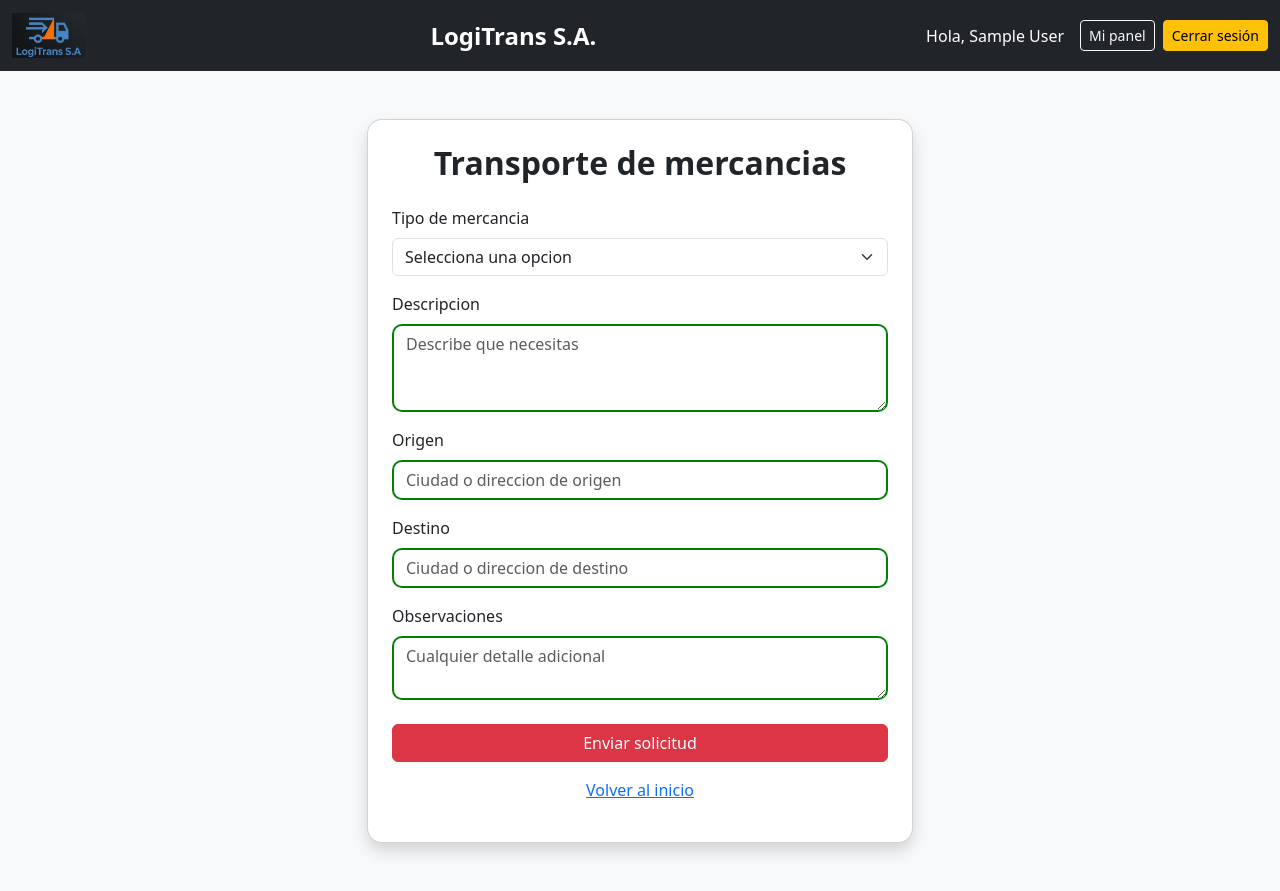
After one commit to dfmanosalvan22/David_Felipe_Manosalva_Ni-o, a PHP site: page /solicitar.php?servicio=transporte in a window 1280 px wide. The commit adds this page. Run offline with PHP 8.4, Linux system fonts and the light colour scheme; the visitor is signed in with stand-in values (Sample User, id 1).

Commit message:
update bd

```diff
--- a/Infraestructura/base_datos/inicio.sql
+++ b/Infraestructura/base_datos/inicio.sql
@@ -65,6 +65,7 @@ CREATE TABLE IF NOT EXISTS EMPLEADOS (
     EMAIL_EMP     VARCHAR(50) UNIQUE,
     ID_PUESTO     INT NOT NULL,
     ID_EQUIPO     INT,
+    PASSWORD_HASH VARCHAR(255),
     FOREIGN KEY (ID_EQUIPO) REFERENCES EQUIPOS(ID_EQUIPO)
         ON DELETE RESTRICT ON UPDATE CASCADE,
     FOREIGN KEY (ID_PUESTO) REFERENCES PUESTOS_TRABAJO(ID_PUESTO)
--- /dev/null
+++ b/Infraestructura/servidor_web/www/solicitar.php
@@ -0,0 +1,145 @@
+<?php
+session_start();
+require_once 'config/bd.php';
+
+if (!isset($_SESSION['usuario'])) {
+    header("Location: login.php");
+    exit();
+}
+
+$servicio = $_GET['servicio'] ?? '';
+
+$servicios_validos = ['transporte', 'almacenamiento', 'urgente', 'integral'];
+if (!in_array($servicio, $servicios_validos)) {
+    header("Location: index.php");
+    exit();
+}
+
+$nombres = [
+    'transporte'     => 'Transporte de mercancias',
+    'almacenamiento' => 'Almacenamiento en bodega',
+    'urgente'        => 'Transporte urgente',
+    'integral'       => 'Logistica integral',
+];
+
+$error = '';
+$exito = '';
+
+if ($_SERVER['REQUEST_METHOD'] === 'POST') {
+
+    $tipo_mercancia = trim($_POST['tipo_mercancia']);
+    $descripcion    = trim($_POST['descripcion']);
+    $origen         = trim($_POST['origen']);
+    $destino        = trim($_POST['destino']);
+    $observaciones  = trim($_POST['observaciones']);
+
+    if (empty($tipo_mercancia)) {
+        $error = "El tipo de mercancia es obligatorio.";
+    } else {
+        $pdo  = conectar();
+        $stmt = $pdo->prepare(
+            "INSERT INTO SOLICITUDES (ID_CLIENTE, TIPO_SERVICIO, TIPO_MERCANCIA, DESCRIPCION, ORIGEN, DESTINO, OBSERVACIONES)
+             VALUES (?, ?, ?, ?, ?, ?, ?)"
+        );
+        $stmt->execute([
+            $_SESSION['id_cliente'],
+            strtoupper($servicio),
+            $tipo_mercancia,
+            $descripcion,
+            $origen,
+            $destino,
+            $observaciones,
+        ]);
+        $exito = "Solicitud enviada correctamente. Nos pondremos en contacto contigo.";
+    }
+}
+?>
+<!DOCTYPE html>
+<html lang="es">
+<head>
+    <meta charset="UTF-8">
+    <meta name="viewport" content="width=device-width, initial-scale=1.0">
+    <title>Solicitar - LogiTrans</title>
+    <link href="https://cdn.jsdelivr.net/npm/bootstrap@5.3.0/dist/css/bootstrap.min.css" rel="stylesheet">
+    <link rel="stylesheet" href="CSS/style.css">
+</head>
+<body class="bg-light">
+
+<?php include("header.php"); ?>
+
+<div class="container mt-5 mb-5">
+    <div class="row justify-content-center">
+        <div class="col-md-6">
+            <div class="card shadow p-4 form-box">
+
+                <h2 class="fw-bold text-center mb-4">
+                    <?php echo $nombres[$servicio]; ?>
+                </h2>
+
+                <?php if ($exito): ?>
+                    <div class="alert alert-success"><?php echo $exito; ?></div>
+                    <a href="dashboard.php" class="btn btn-danger w-100">Ver mis solicitudes</a>
+
+                <?php else: ?>
+
+                    <?php if ($error): ?>
+                        <div class="alert alert-danger"><?php echo $error; ?></div>
+                    <?php endif; ?>
+
+                    <form method="POST">
+
+                        <div class="mb-3">
+                            <label class="form-label">Tipo de mercancia</label>
+                            <select name="tipo_mercancia" required class="form-select">
+                                <option value="">Selecciona una opcion</option>
+                                <option value="General">Mercancia general</option>
+                                <option value="Fragil">Mercancia fragil</option>
+                                <option value="Perecedero">Productos perecederos</option>
+                                <option value="Maquinaria">Maquinaria y equipos</option>
+                                <option value="Otro">Otro</option>
+                            </select>
+                        </div>
+
+                        <div class="mb-3">
+                            <label class="form-label">Descripcion</label>
+                            <textarea name="descripcion" class="form-control" rows="3"
+                                placeholder="Describe que necesitas"></textarea>
+                        </div>
+
+                        <div class="mb-3">
+                            <label class="form-label">Origen</label>
+                            <input type="text" name="origen" class="form-control"
+                                   placeholder="Ciudad o direccion de origen">
+                        </div>
+
+                        <div class="mb-3">
+                            <label class="form-label">Destino</label>
+                            <input type="text" name="destino" class="form-control"
+                                   placeholder="Ciudad o direccion de destino">
+                        </div>
+
+                        <div class="mb-4">
+                            <label class="form-label">Observaciones</label>
+                            <textarea name="observaciones" class="form-control" rows="2"
+                                placeholder="Cualquier detalle adicional"></textarea>
+                        </div>
+
+                        <button type="submit" class="btn btn-danger w-100">
+                            Enviar solicitud
+                        </button>
+
+                    </form>
+
+                    <p class="mt-3 text-center">
+                        <a href="index.php">Volver al inicio</a>
+                    </p>
+
+                <?php endif; ?>
+
+            </div>
+        </div>
+    </div>
+</div>
+
+</body>
+</html>
```
Also changed, not shown: Infraestructura/servidor_web/www/dashboard.php (+56 -31 lines).
